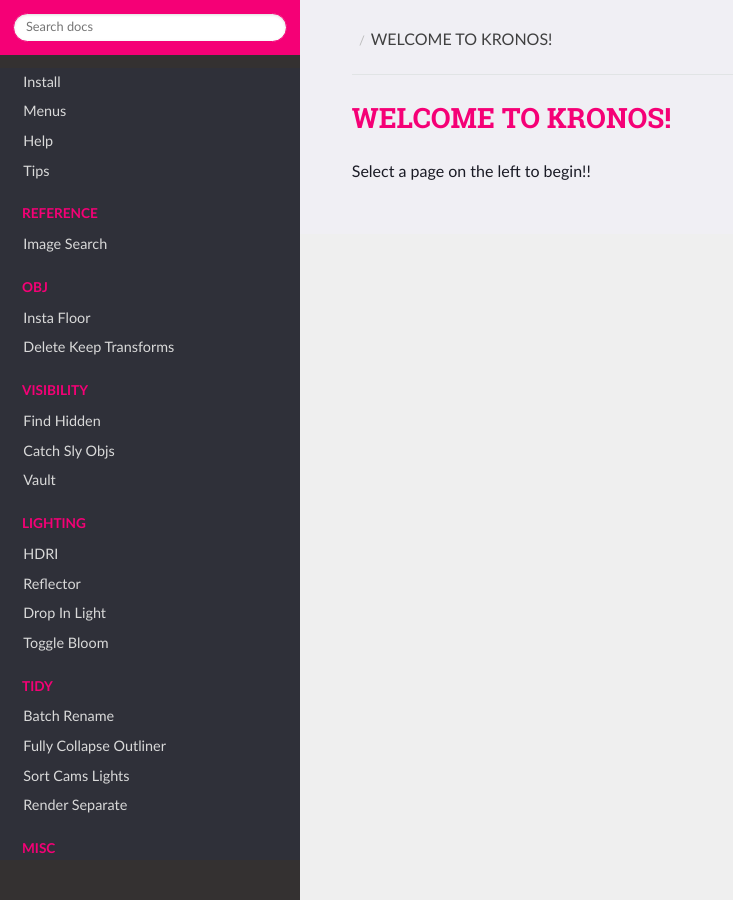
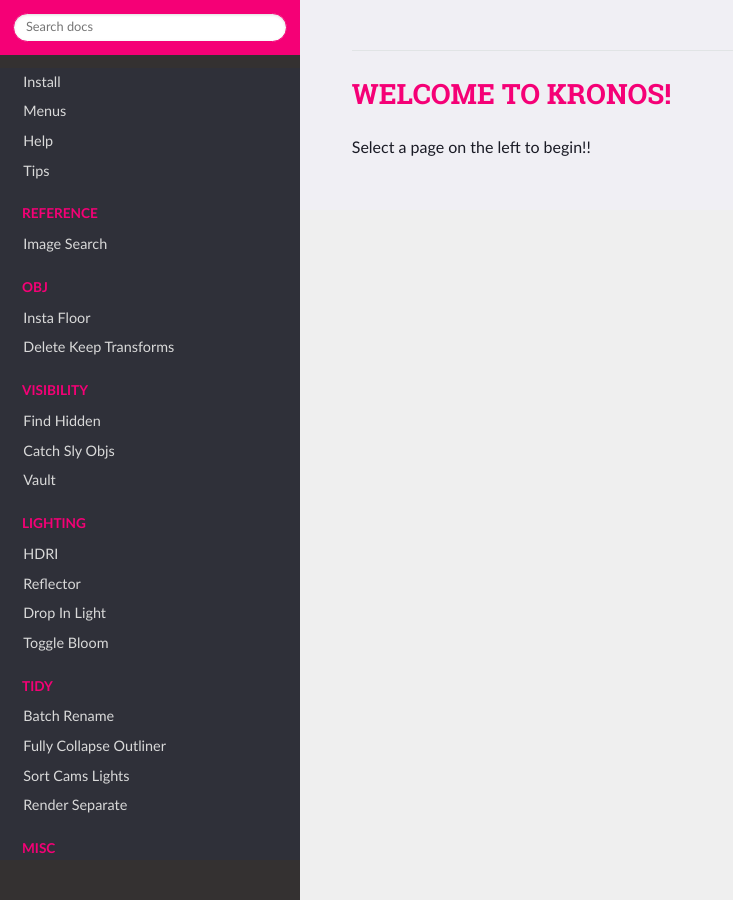
Before and after one commit to CGLIFE7/KronosDocs, an MkDocs documentation site: the page built from docs/docs/index.md, in a window 1280 px wide. Shown: the whole page, without its empty margins (0-733 px from the left). Built offline with MkDocs 1.6.1, drawn with Linux system fonts in a browser that asks for light colours; nearby versions of some CDN libraries.

Commit message:
Update extra.css

```diff
--- a/docs/docs/extra.css
+++ b/docs/docs/extra.css
@@ -63,6 +63,10 @@
     display: none !important;
 }
 
+.wy-breadcrumbs>li {
+    display: none !important;
+}
+
 
 /* .fa-home::before,
 .icon-home::before {
```
